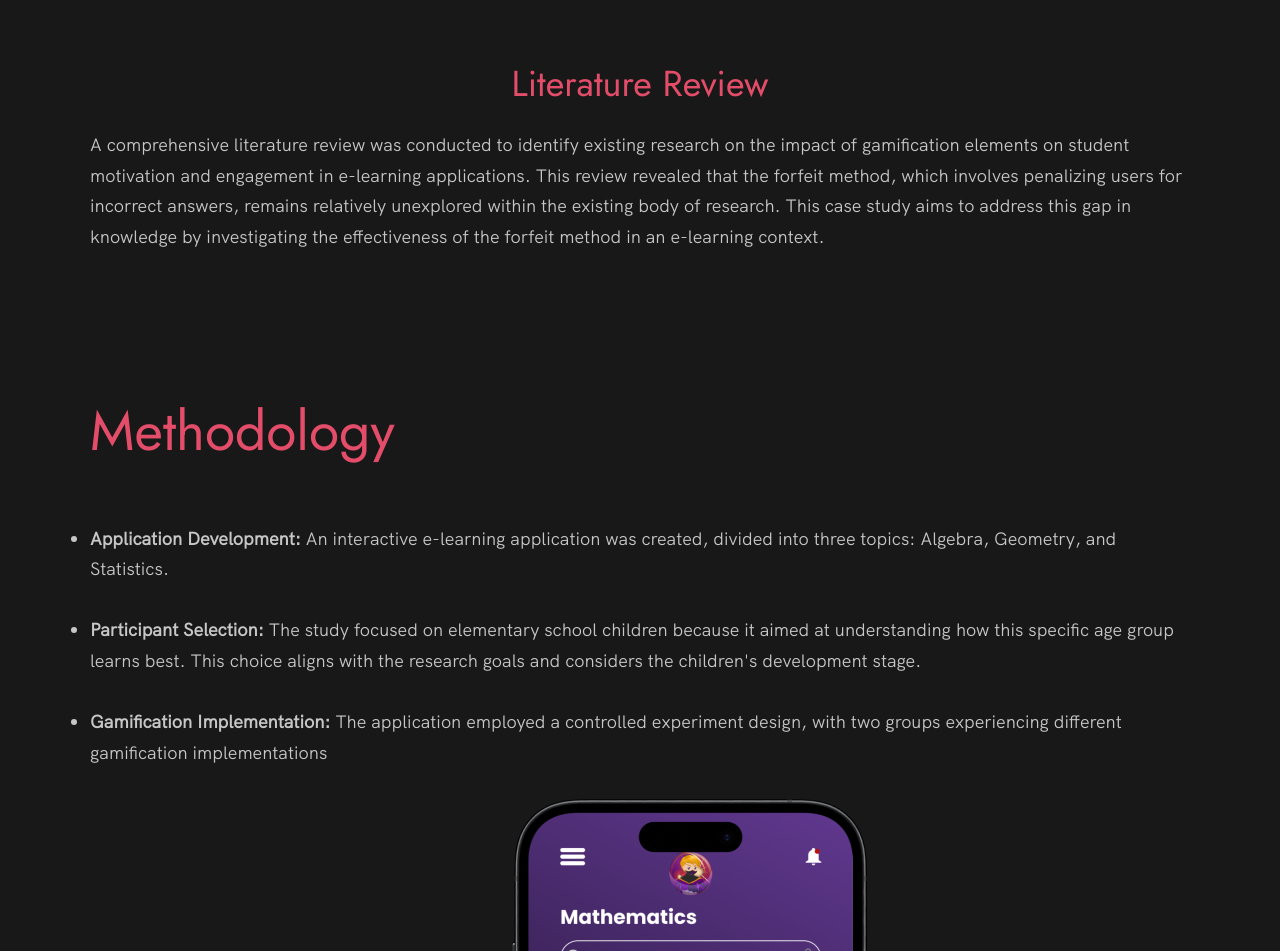
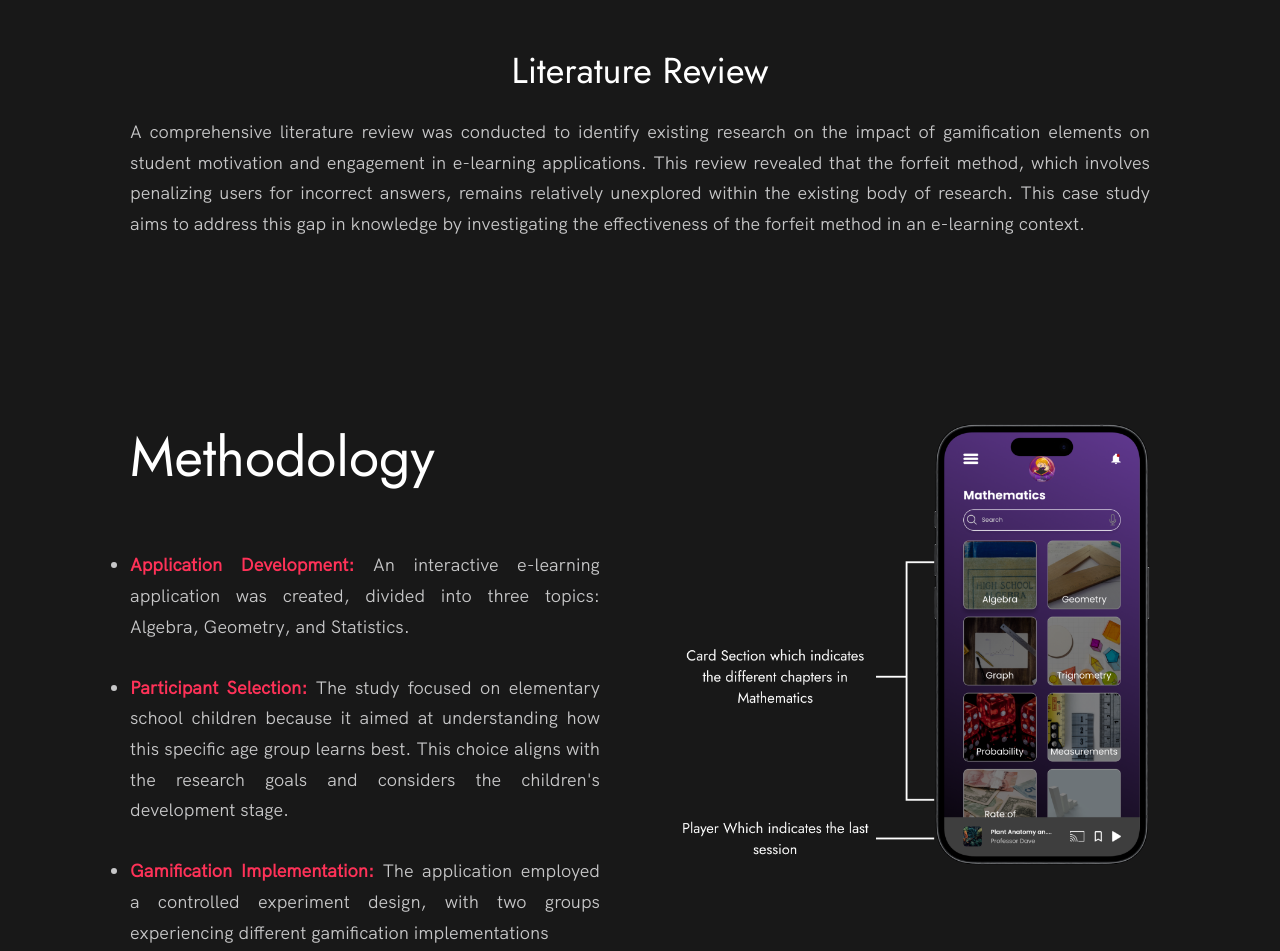
Before and after one commit to NeethishRamasamy/Neethish-K-Ramasamy-Portfolio, a plain HTML site: page research.html in a window 1280 px wide. Shown: the part 2020-2971 px from the top of the page. Drawn offline with Linux system fonts and the light colour scheme; files whose address does not match are found by name.

Commit message:
Update case_study1.css

```diff
--- a/css/case_study1.css
+++ b/css/case_study1.css
@@ -126,7 +126,7 @@ h3 {
     font-family: 'Jost', sans-serif;
     font-weight: 400;
     line-height: var(--line-height-small);
-    color:#E44D69;
+    color:#ffffff;
 }
 
 .heading-primary {
@@ -652,8 +652,8 @@ body:not(.user-is-tabbing) a:focus {
 /* --------------------------------------- */
 /* ----- Contact ----- */
 /* --------------------------------------- */
-
-/* .contact__info {
+/*
+.contact__info {
     max-width: var(--container-medium-width);
 } */
 
@@ -737,6 +737,8 @@ body:not(.user-is-tabbing) a:focus {
     /* list-style-type: square; */
     list-style-position: inside;
     margin-bottom: var(--gutter-normal);
+    padding-left: 40px;
+    padding-right: 40px;
 }
 
 .left__code {
@@ -791,3 +793,45 @@ body:not(.user-is-tabbing) a:focus {
 .slick-dots li.slick-active button {
     opacity: 1;
 }
+
+
+    @media(max-width: 900px) {
+        .card {
+            align-items:center;
+        }
+    }
+
+    /* <!-- problem and solution part 2 --> */
+    .container {
+        display: flex;
+        flex-wrap: wrap;
+    }
+
+    .half {
+        width: 50%;
+        padding: 40px;
+        box-sizing: border-box;
+        text-align: justify;
+    }
+
+    @media (max-width: 768px) {
+        .half {
+            width: 100%;
+        }
+    }
+    b{
+        color: var(--pink)
+    }
+    p{
+        text-align: justify;
+    }
+
+.overview p{
+    padding-left: 40px;
+    padding-right: 40px;
+}
+
+.slick-carousel img {
+    padding-left: 40px;
+    padding-right: 40px;
+}
```
